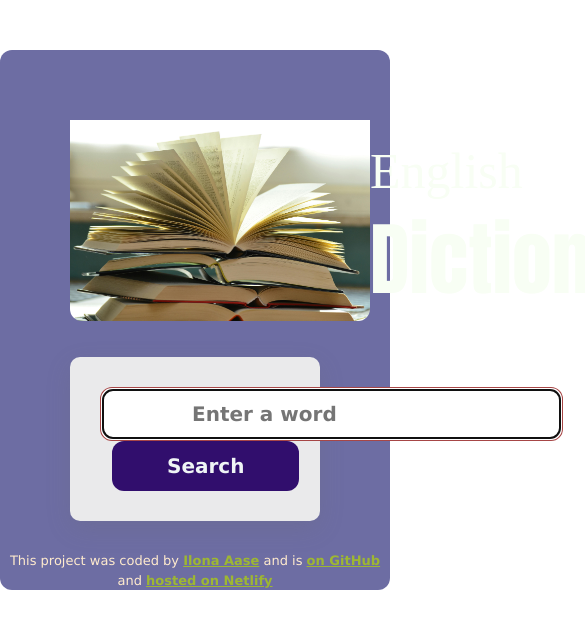
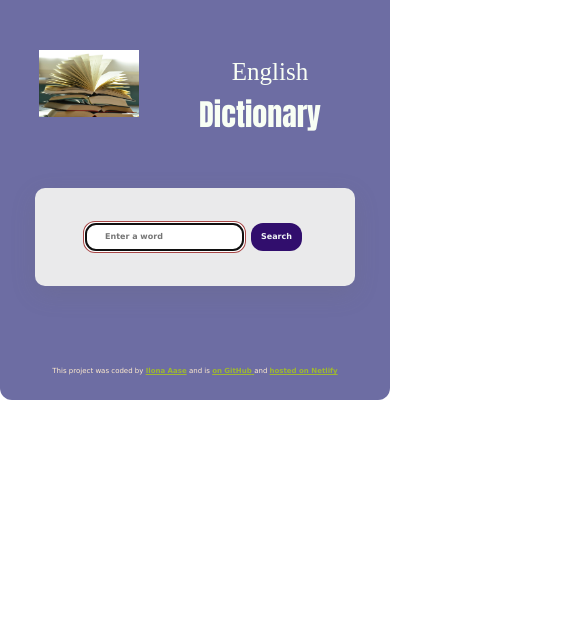
Before and after one commit to HildaAb/dictionary-app, a React (Create React App) app: page / in a window 390 px wide. Shown: the top 628 px of the page, 585 px wide, since content can reach past the window. Built offline with nearby package versions, Linux system fonts and the light colour scheme.

Commit message:
made the app responsive

```diff
--- a/src/App.css
+++ b/src/App.css
@@ -45,3 +45,54 @@ a {
   color: rgb(158, 183, 50);
   font-weight: bold;
 }
+@media (max-width: 900px) {
+  .App {
+    max-height: 100px;
+    margin: -100px auto;
+  }
+  .App h1 {
+    font-size: 40px;
+    margin-left: 5px;
+  }
+
+  .App h5 {
+    font-size: 25px;
+    margin-left: 5px;
+  }
+
+  .fluid-left {
+    width: 90px;
+    display: flex;
+    padding-top: 150px;
+    padding-bottom: 120px;
+  }
+
+  footer {
+    font-size: 7px;
+    margin-top: 70px;
+  }
+}
+@media (max-width: 574px) {
+  .App {
+    max-height: 50px;
+  }
+  .App h1 {
+    font-size: 30px;
+    margin-left: 130px;
+  }
+
+  .App h5 {
+    font-size: 25px;
+    margin-left: 150px;
+  }
+
+  .fluid-left {
+    width: 100px;
+    margin-left: 39px;
+  }
+
+  footer {
+    font-size: 7px;
+    margin-top: 80px;
+  }
+}
--- a/src/Dictionary.css
+++ b/src/Dictionary.css
@@ -7,7 +7,7 @@
   padding: 30px;
 }
 
-.Dictionary.Dictionary .SearchInput {
+.Dictionary .SearchInput {
   color: rgb(49, 14, 109);
   font-size: 20px;
   font-weight: bold;
@@ -27,3 +27,33 @@
   color: rgb(239, 244, 245);
   border: none;
 }
+
+@media (max-width: 900px) {
+  .Dictionary section {
+    margin: 35px;
+  }
+
+  .Dictionary .Submit {
+    padding: 10px 30px;
+    font-size: 12px;
+    margin: 5px;
+  }
+
+  .Dictionary .SearchInput {
+    padding: 10px 60px;
+    font-size: 12px;
+  }
+}
+
+@media (max-width: 574px) {
+  .Dictionary .Submit {
+    padding: 8px 10px;
+    font-size: 8px;
+    margin: 5px;
+  }
+
+  .Dictionary .SearchInput {
+    padding: 8px 20px;
+    font-size: 8px;
+  }
+}
--- a/src/Meaning.css
+++ b/src/Meaning.css
@@ -14,3 +14,12 @@
   line-height: 1.5;
   font-weight: bold;
 }
+
+@media (max-width: 900px) {
+  .Meaning h3 {
+    font-size: 20px;
+  }
+  .Meaning {
+    font-size: 12px;
+  }
+}
--- a/src/Phonetics.css
+++ b/src/Phonetics.css
@@ -11,7 +11,6 @@
   padding: 10px 20px;
   margin-right: 13px;
   border-radius: 20px;
-
   margin-top: -10px;
   margin-left: -535px;
   transition: all 450ms ease-in-out;
@@ -27,3 +26,15 @@
   opacity: 0.8;
   color: rgb(23, 85, 23);
 }
+
+@media (max-width: 900px) {
+  .Phonetics a {
+    margin-left: -335px;
+  }
+}
+
+@media (max-width: 574px) {
+  .Phonetics a {
+    margin-left: -90px;
+  }
+}
```
